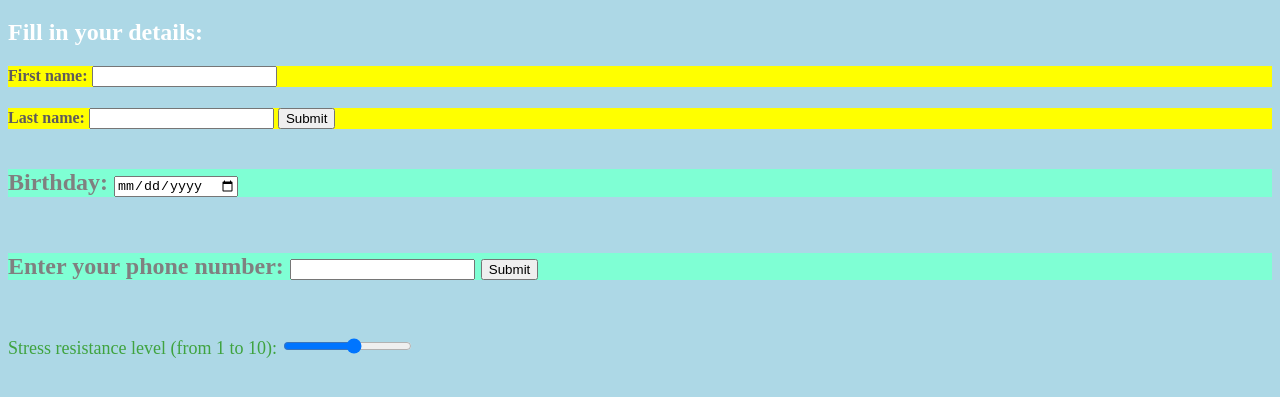
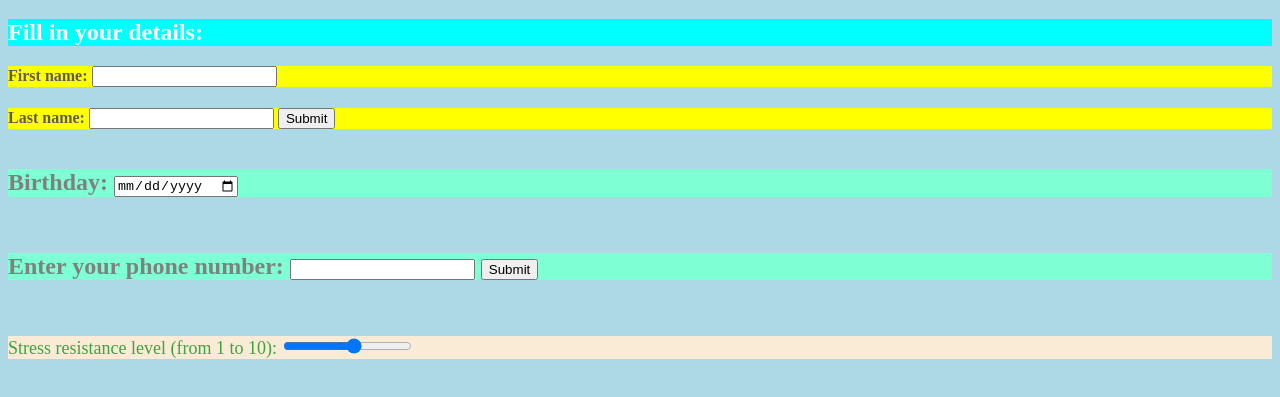
Before and after one commit to Hanna-17/fed28052025, a plain HTML site: page 03/hwnextpageHW.html in a window 1280 px wide. Shown: the part 61-458 px from the top of the page. Drawn offline with Linux system fonts and the light colour scheme.

Commit message:
last changes

```diff
--- a/03/style.css
+++ b/03/style.css
@@ -2,3 +2,12 @@ body
 h1{
     background-color: blue;
 }
+h2{
+    background-color: aqua;
+}
+h6{
+    background-color:bisque
+}
+p{
+    background-color:antiquewhite
+}
```
Also changed, not shown: 03/hwnextpageHW.html (+8 -1 lines).
